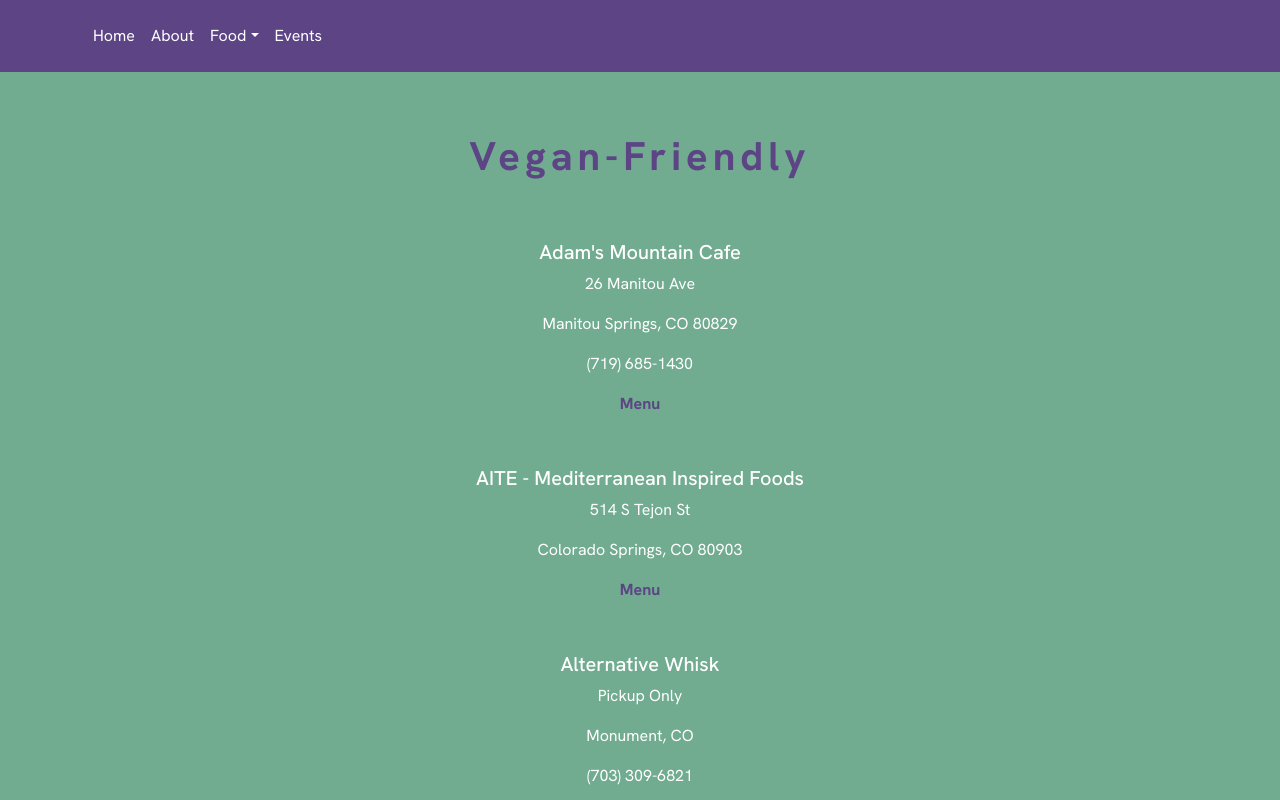
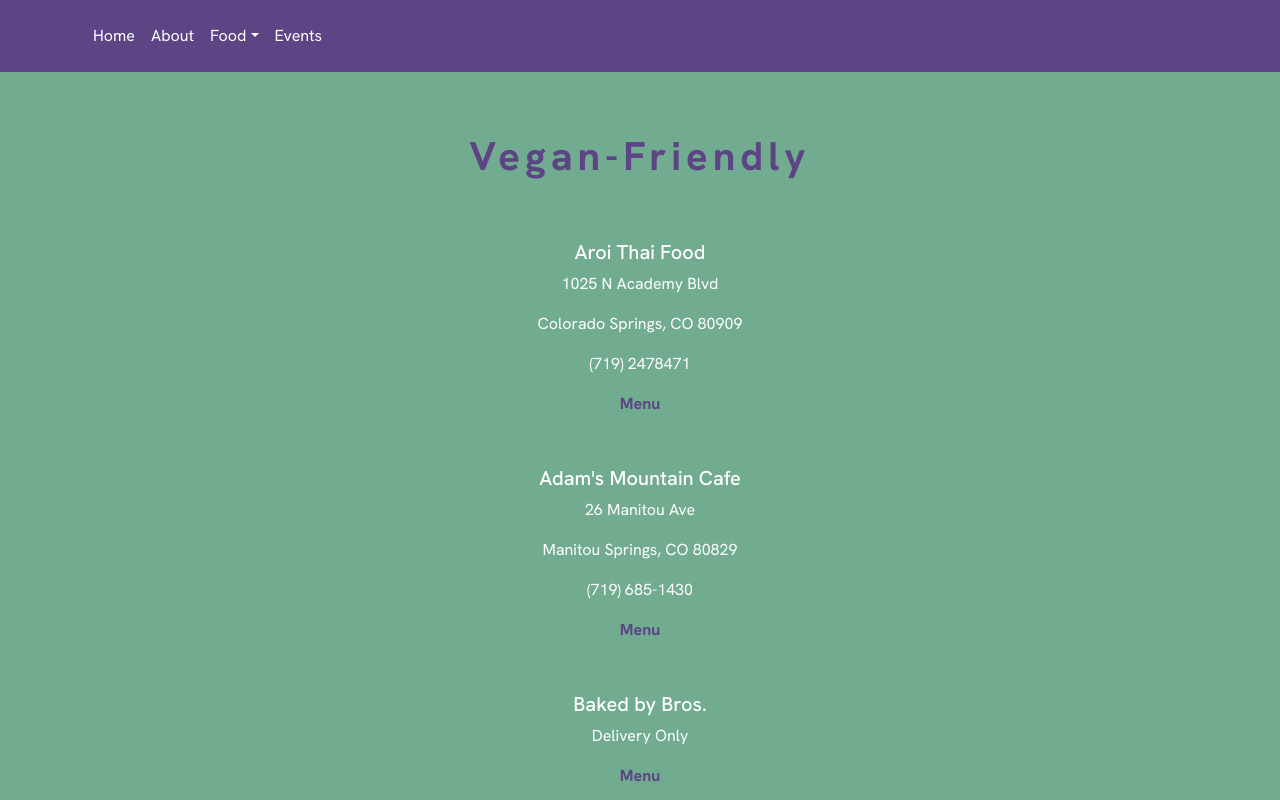
Before and after one commit to eliseraney/719-vegan-finds, a React (Create React App) app: page /VeganFriendly in a window 1280 px wide. Shown: the top 800 px of the page. Built offline with nearby package versions, Linux system fonts and the light colour scheme.

Commit message:
Updated restaurant lists

```diff
--- a/src/pages/Vegan.jsx
+++ b/src/pages/Vegan.jsx
@@ -12,12 +12,6 @@
       menu: "https://birchwoodbakehouse.com/menu",
     },
     {
-      name: "Blossom.Baking",
-      street: "9233 Chieftan Dr (Pickup & Delivery only)",
-      cityZip: "Colorado Springs, CO 80925",
-      menu: "https://www.blossbaking.com/",
-    },
-    {
       name: "Burrowing Owl",
       street: "1791 S 8th St, Colorado Springs",
       cityZip: "Colorado Springs, CO 80905",
@@ -26,33 +20,16 @@
       menu: "https://www.burrowingowllounge.com/",
     },
     {
-      name: "Fern's Diner & Drinkery",
-      street: "4645 Fountain Ave",
-      cityZip: "Cascade, CO 80809",
-      phoneNumber: "(719) 424-7667",
-      phoneLink: "tel:7194247667",
-      menu: "https://www.fernsdiner.com/food",
-    },
-    {
-      name: "Green Machine Grill",
-      street: "Grab & Go at Bread & Butter / Events Only",
-      phoneNumber: "(719) 649-3091",
-      phoneLink: "tel:7196493091",
-      menu: "https://www.greenmachinegrill.com/menu",
+      name: "The Cutting Board",
+      street: "400 S Union Ave",
+      cityZip: "Pueblo, CO 81003",
+      menu: "https://tcbpueblo.com",
     },
     {
       name: "The Joint",
       street: "19 N Tejon St",
       cityZip: "Colorado Springs, CO 80903",
       menu: "https://www.thejointveganstreetfood.com",
-    },
-    {
-      name: "Noice Foods",
-      street: "515 Manitou Ave (Pickup & Delivery only)",
-      cityZip: "Manitou Springs, CO 80829",
-      phoneNumber: "(719) 244-1705",
-      phoneLink: "tel:7192441705",
-      menu: "https://noicefoods.com/",
     },
     {
       name: "Planted Cakery",
--- a/src/pages/VeganFriendly.jsx
+++ b/src/pages/VeganFriendly.jsx
@@ -6,34 +6,20 @@
 export default function VeganFriendly() {
   let restaurantInfo = [
     {
+      name: "Aroi Thai Food",
+      street: "1025 N Academy Blvd",
+      cityZip: "Colorado Springs, CO 80909",
+      phoneNumber: "(719) 2478471",
+      phoneLink: "tel:71962478471",
+      menu: "https://aroithaifood.com",
+    },
+    {
       name: "Adam's Mountain Cafe",
       street: "26 Manitou Ave",
       cityZip: "Manitou Springs, CO 80829",
       phoneNumber: "(719) 685-1430",
       phoneLink: "tel:7196851430",
       menu: "https://adamsmountaincafe.com/menu/",
-    },
-    {
-      name: "AITE - Mediterranean Inspired Foods",
-      street: "514 S Tejon St",
-      cityZip: "Colorado Springs, CO 80903",
-      menu: "https://www.aztecagourmet.com",
-    },
-    {
-      name: "Alternative Whisk",
-      street: "Pickup Only",
-      cityZip: "Monument, CO",
-      phoneNumber: "(703) 309-6821",
-      phoneLink: "tel:7033096821",
-      menu: "https://www.alternativewhisk.com/",
-    },
-    {
-      name: "Azteca Gourmet",
-      street: "2378 Academy Pl",
-      cityZip: "Colorado Springs, CO 80909",
-      phoneNumber: "(703) 602-9086",
-      phoneLink: "tel:7036029086",
-      menu: "https://www.coatiuprise.com/_files/ugd/b622b5_b266346cd3da444088892fbc79ee6df6.pdf",
     },
     {
       name: "Baked by Bros.",
@@ -47,14 +33,6 @@
       phoneNumber: "(719) 630-8121",
       phoneLink: "tel:7196308121",
       menu: "https://bambinosurbanpizzeria.com/menu/",
-    },
-    {
-      name: "Benne's Sweet Treats",
-      street: "6620 Delmonico Dr., Suite B",
-      cityZip: "Colorado Springs, CO 80919",
-      phoneNumber: "(719) 315-5237",
-      phoneLink: "tel:7193155237",
-      menu: "https://www.bennessweettreats.com/",
     },
     {
       name: "Bingo Burger",
@@ -151,28 +129,12 @@
       menu: "http://www.theexchangeontejon.com/menu.html",
     },
     {
-      name: "Fala-Filo",
-      street: "6050 N Carefree Cir",
-      cityZip: "Colorado Springs, CO 80922",
-      phoneNumber: "(719) 358-7865",
-      phoneLink: "tel:7193587865",
-      menu: "https://www.fala-filo.com/menu",
-    },
-    {
       name: "High Rise Pizza Kitchen",
       street: "6660 Delmonico Dr F",
       cityZip: "Colorado Springs, CO 80919",
       phoneNumber: "(719) 375-5694",
       phoneLink: "tel:7193755694",
       menu: "https://www.highrisepizzakitchen.com",
-    },
-    {
-      name: "Javalato Gelato & Cafe",
-      street: "9697 Prominent Point Suite #156",
-      cityZip: "Colorado Springs, CO 80924",
-      phoneNumber: "(719) 424-7929",
-      phoneLink: "tel:7194247929",
-      menu: "https://www.javalato-coffee-gelato.com/menu/",
     },
     {
       name: "Kawa Coffee",
@@ -183,20 +145,12 @@
       menu: "https://www.kawa-coffee.com",
     },
     {
-      name: "Kelley's Spiedie Shop",
-      street: "323 N Tejon St",
-      cityZip: "Colorado Springs, CO 80903",
-      phoneNumber: "(719) 631-9006",
-      phoneLink: "tel:7196319006",
-      menu: "https://www.facebook.com/photo/?fbid=678089980986587&set=pb.100063567734207.-2207520000.",
-    },
-    {
-      name: "La'au's Taco Shop",
-      street: "830 N Tejon St STE 110",
-      cityZip: "Colorado Springs, CO 80903",
-      phoneNumber: "(719) 578-5228",
-      phoneLink: "tel:7195785228",
-      menu: "https://www.laaustacoshop.com/menu",
+      name: "Mausam Indian Flavors",
+      street: "3167 W Colorado Ave",
+      cityZip: "Colorado Springs, CO 80904",
+      phoneNumber: "(719) 362-3300",
+      phoneLink: "tel:7193623300",
+      menu: "https://mausamrestaurant.com",
     },
     {
       name: "Monse's Pupuseria",
@@ -223,6 +177,14 @@
       menu: "https://mountainara.com/",
     },
     {
+      name: "Nacho Matrix",
+      street: "2727 N Cascade Ave #105/111",
+      cityZip: "Colorado Springs, CO 80907",
+      phoneNumber: "(719) 920-5349",
+      phoneLink: "tel:7199205349",
+      menu: "https://nachomatrix.com/",
+    },
+    {
       name: "OCC Brewing",
       street: "2316 W Colorado Ave",
       cityZip: "Colorado Springs, CO 80904",
@@ -231,11 +193,19 @@
       menu: "https://occbrewing.com/menu/",
     },
     {
-      name: "Ola Juice Bar",
+      name: "Ola Juice Bar (Downtown)",
       street: "27 E Kiowa St",
       cityZip: "Colorado Springs, CO 80903",
       phoneNumber: "(719) 633-3111",
       phoneLink: "tel:7196333111",
+      menu: "https://www.olajuicebar.com/menu",
+    },
+    {
+      name: "Ola Juice Bar (Garden of the Gods)",
+      street: "1025 Garden of the Gods Rd",
+      cityZip: "Colorado Springs, CO 80907",
+      phoneNumber: "(719) 698-4140",
+      phoneLink: "tel:7196984140",
       menu: "https://www.olajuicebar.com/menu",
     },
     {
@@ -287,20 +257,20 @@
       menu: "https://saladorbust.com/ivywild-1",
     },
     {
+      name: "Shangri-La",
+      street: "8850 N Union Blvd",
+      cityZip: "Colorado Springs, CO 80920",
+      phoneNumber: "(719) 495-1738",
+      phoneLink: "tel:7194951738",
+      menu: "https://shangrilacs.com",
+    },
+    {
       name: "Sherpa Garden Restaurant & Bar",
       street: "1005 W Colorado Ave",
       cityZip: "Colorado Springs, CO 80904",
       phoneNumber: "(719) 896-5577",
       phoneLink: "tel:7198965577",
       menu: "https://sherpagarden.com/menu/",
-    },
-    {
-      name: "Sivar",
-      street: "315 E Pikes Peak Ave Suite 100",
-      cityZip: "Colorado Springs, CO 80903",
-      phoneNumber: "(719) 425-5912",
-      phoneLink: "tel:7194255912",
-      menu: "https://www.toasttab.com/sivar/v3",
     },
     {
       name: "Slice 420 (East)",
@@ -317,14 +287,6 @@
       phoneNumber: "(719) 368-6977",
       phoneLink: "tel:7193686977",
       menu: "https://www.slice420.com/menu",
-    },
-    {
-      name: "Stella Bakes",
-      street: "Delivery Only",
-      cityZip: "Monument, CO",
-      phoneNumber: "stellarbakingcompany@gmail.com",
-      phoneLink: "mailto:stellarbakingcompany@gmail.com",
-      menu: "https://www.stellarbakingcompany.wixsite.com/stellar-bakes",
     },
     {
       name: "Stir Coffee & Cocktails (North)",
@@ -367,12 +329,6 @@
       menu: "https://thaitastecuisineco.smiledining.com//?2023020201",
     },
     {
-      name: "Tossed @ The Well",
-      street: "315 E Pikes Peak Ave Suite 100",
-      cityZip: "Colorado Springs, CO 80903",
-      menu: "https://www.toasttab.com/the-well-tossed/v3/",
-    },
-    {
       name: "Trinity Brewing",
       street: "1466 Garden of the Gods Rd",
       cityZip: "Colorado Springs, CO 80907",
@@ -395,14 +351,6 @@
       phoneNumber: "(719) 634-0003",
       phoneLink: "tel:7196340003",
       menu: "https://theuterestaurant.com/food-menu/",
-    },
-    {
-      name: "Urban Steam American Bistro",
-      street: "1025 S Sierra Madre St",
-      cityZip: "Colorado Springs, CO 80903",
-      phoneNumber: "(719) 473-7832",
-      phoneLink: "tel:7194737832",
-      menu: "https://www.urbansteam.com/our-menu",
     },
     {
       name: "Urban Tandoor",
```
